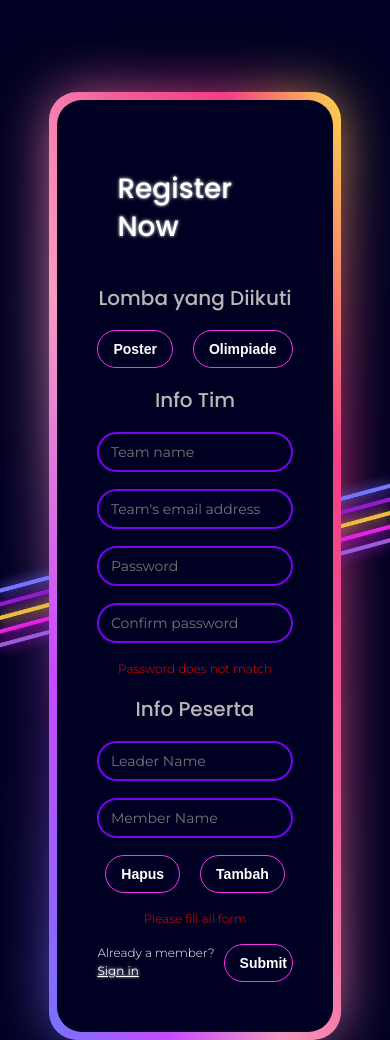
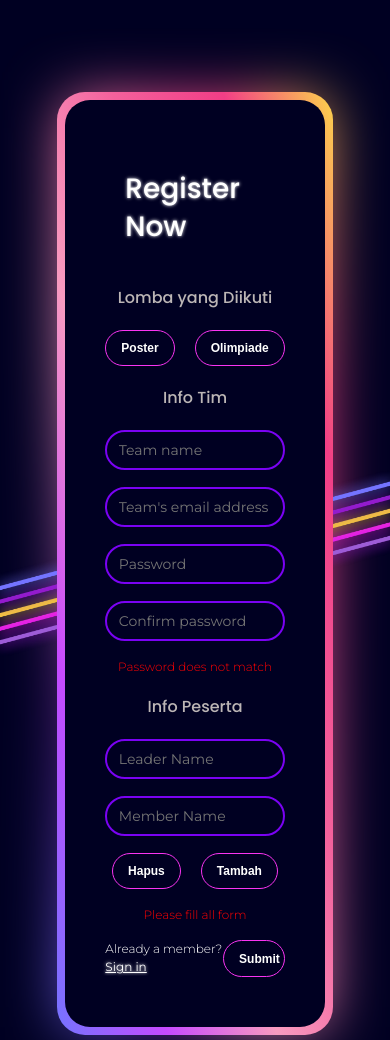
Before and after one commit to oxysh/cyber-isac21, a plain HTML site: page usr-register.html in a window 390 px wide. Shown: the top 1040 px of the page. Drawn offline with Linux system fonts and the light colour scheme.

Commit message:
6th: login register insyaallah fixx

```diff
--- a/assets/css/env.css
+++ b/assets/css/env.css
@@ -130,6 +130,20 @@ button {
     z-index: 1;
 }
 
+.btn-lavender {
+    color: var(--white);
+    border: 1px solid var(--lavender-rose);
+    background-color: var(--base);
+    z-index: 1;
+    width: fit-content;
+    justify-content: center;
+}
+
+.btn-lavender:hover, .btn-lavender.focus:focus{
+    background-color: var(--lavender-rose);
+    box-shadow: 0px 0px 15px var(--lavender-rose);
+}
+
 .form-control {
     font-family: Montserrat;
     font-style: normal;
@@ -163,3 +177,28 @@ button {
 .danger-alert {
     color: var(--danger);
 }
+
+/* Tablet */
+@media screen and (max-width: 1100px) {
+    h2 {
+        font-size: 34px;
+        line-height: 51px;
+        font-weight: 500;
+    }
+}
+
+/* Mobile */
+@media screen and (max-width: 700px) {
+    h2 {
+        font-size: 28px;
+        line-height: 38px;
+    }
+
+    h4 {
+        font-size: 16px;
+    }
+
+    .caption, a, p, button {
+        font-size: 12px;
+    }
+}
--- a/assets/css/register-login.css
+++ b/assets/css/register-login.css
@@ -81,20 +81,6 @@ body {
     width: 100%;
 }
 
-.btn-lavender {
-    color: var(--white);
-    border: 1px solid var(--lavender-rose);
-    background-color: var(--base);
-    z-index: 1;
-    width: fit-content;
-    justify-content: center;
-}
-
-.btn-lavender:hover, .btn-lavender.focus:focus{
-    background-color: var(--lavender-rose);
-    box-shadow: 0px 0px 15px var(--lavender-rose);
-}
-
 .signin-submit {
     display: flex;
     flex-direction: row;
@@ -117,12 +103,6 @@ body {
         gap: 17px;
     }
 
-    h2 {
-        font-size: 34px;
-        line-height: 51px;
-        font-weight: 500;
-    }
-
     .img-header {
         max-width: 50px;
     }
@@ -139,15 +119,6 @@ body {
         width: 350px;
     }
 
-    h2 {
-        font-size: 28px;
-        line-height: 38px;
-    }
-
-    .caption, a {
-        font-size: 12px;
-    }
-
     .grid-header {
         gap: 5px;
     }
```
